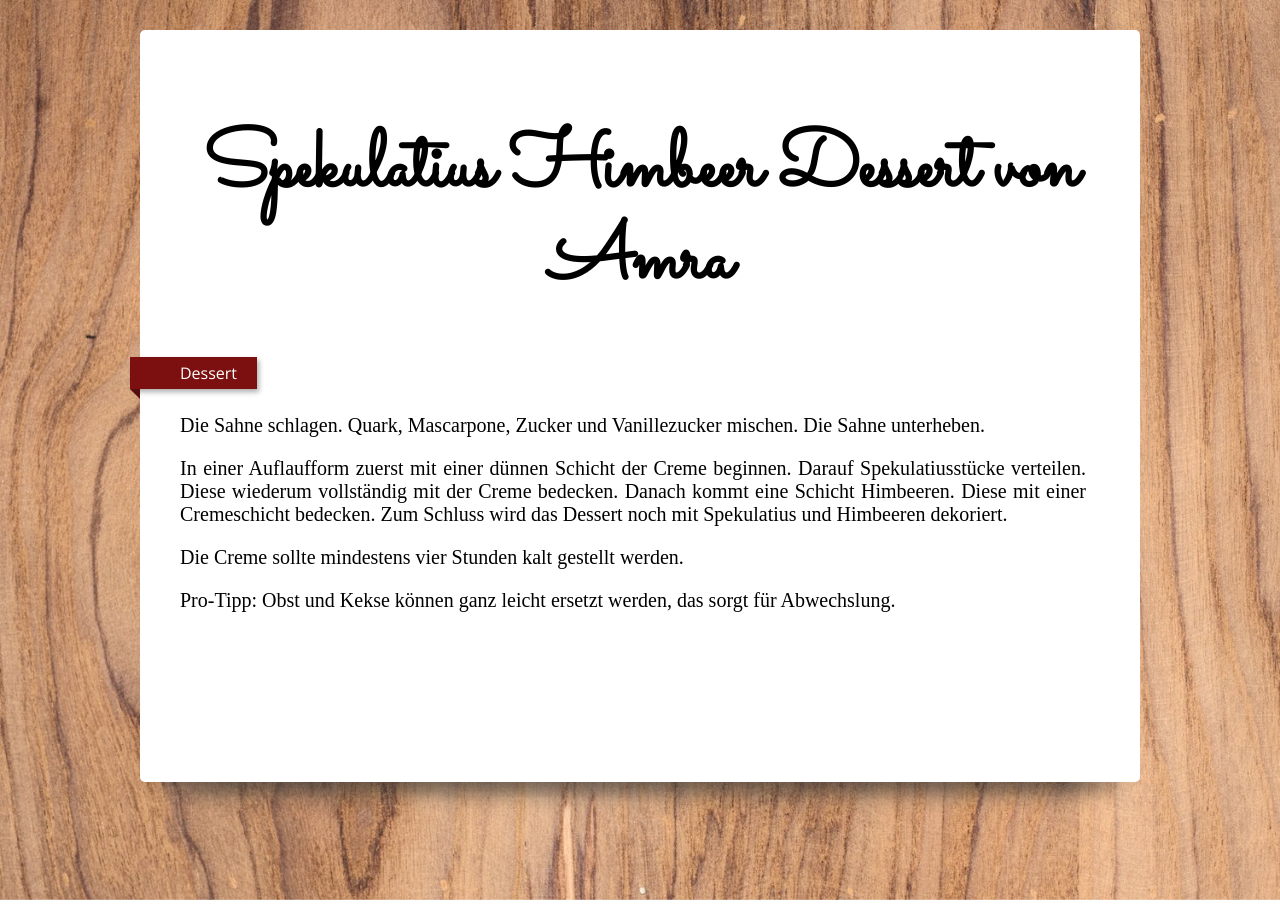
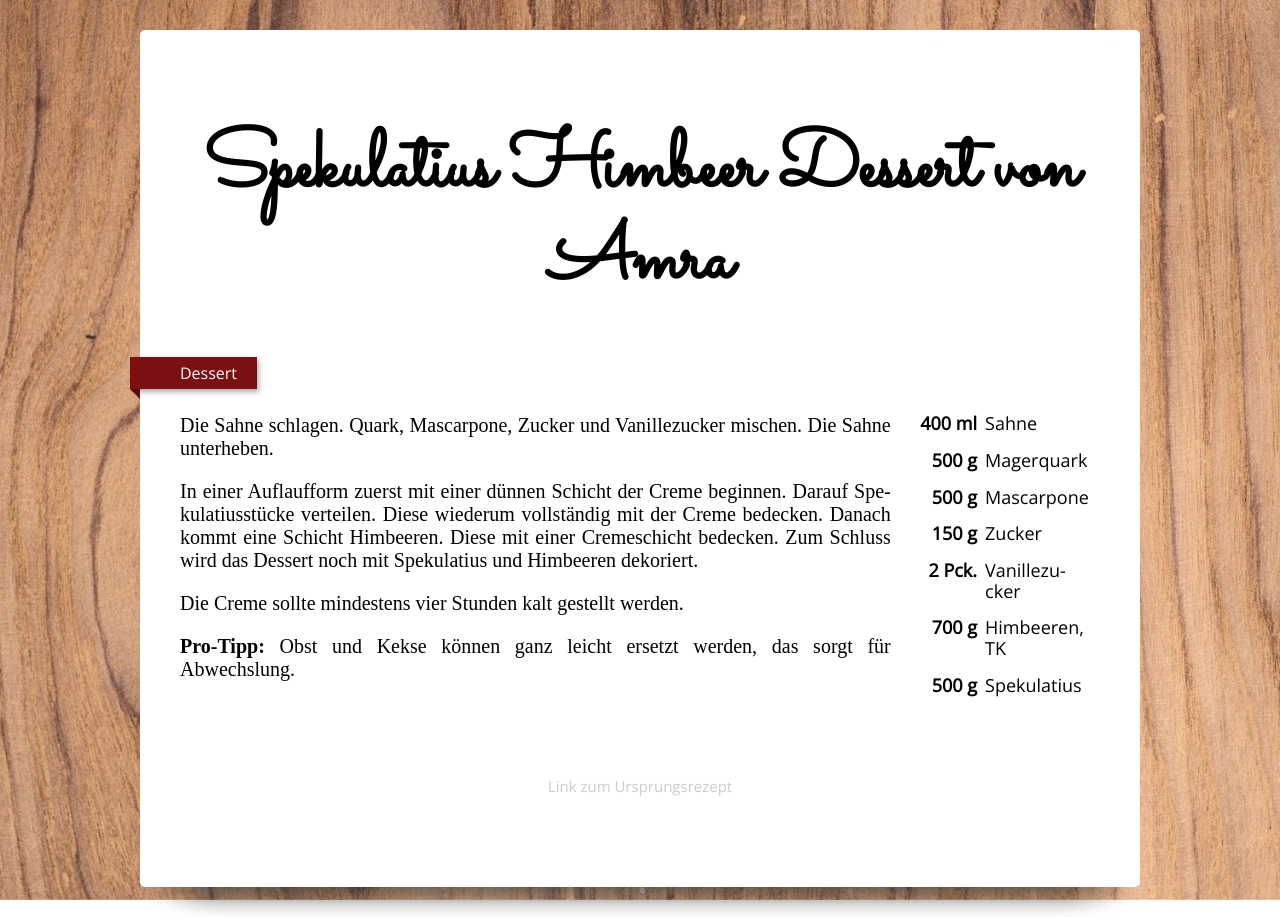
Before and after one commit to konstantinkobs/rezepte, a Jekyll site: the page built from _rezepte/spekulatius-himbeer-dessert-von-amra.md, in a window 1280 px wide. Built offline with Jekyll 4.4.1, drawn with Linux system fonts in a browser that asks for light colours; some web fonts are replaced.

Commit message:
Update spekulatius-himbeer-dessert-von-amra.md

```diff
--- a/_rezepte/spekulatius-himbeer-dessert-von-amra.md
+++ b/_rezepte/spekulatius-himbeer-dessert-von-amra.md
@@ -3,6 +3,16 @@ published: true
 name: Spekulatius Himbeer Dessert von Amra
 tags:
   - Dessert
+link: >-
+  https://www.chefkoch.de/rezepte/1816341294440474/Himbeerdessert-mit-Spekulatius.html
+zutaten:
+  - 400 ml  Sahne
+  - 500 g  Magerquark
+  - 500 g  Mascarpone
+  - 150 g  Zucker
+  - 2 Pck.  Vanillezucker
+  - '700 g  Himbeeren, TK'
+  - 500 g  Spekulatius
 ---
 Die Sahne schlagen. Quark, Mascarpone, Zucker und Vanillezucker mischen. Die Sahne unterheben.
 
```
Also changed, not shown: other parts of _rezepte/spekulatius-himbeer-dessert-von-amra.md (+1 -1 lines).
